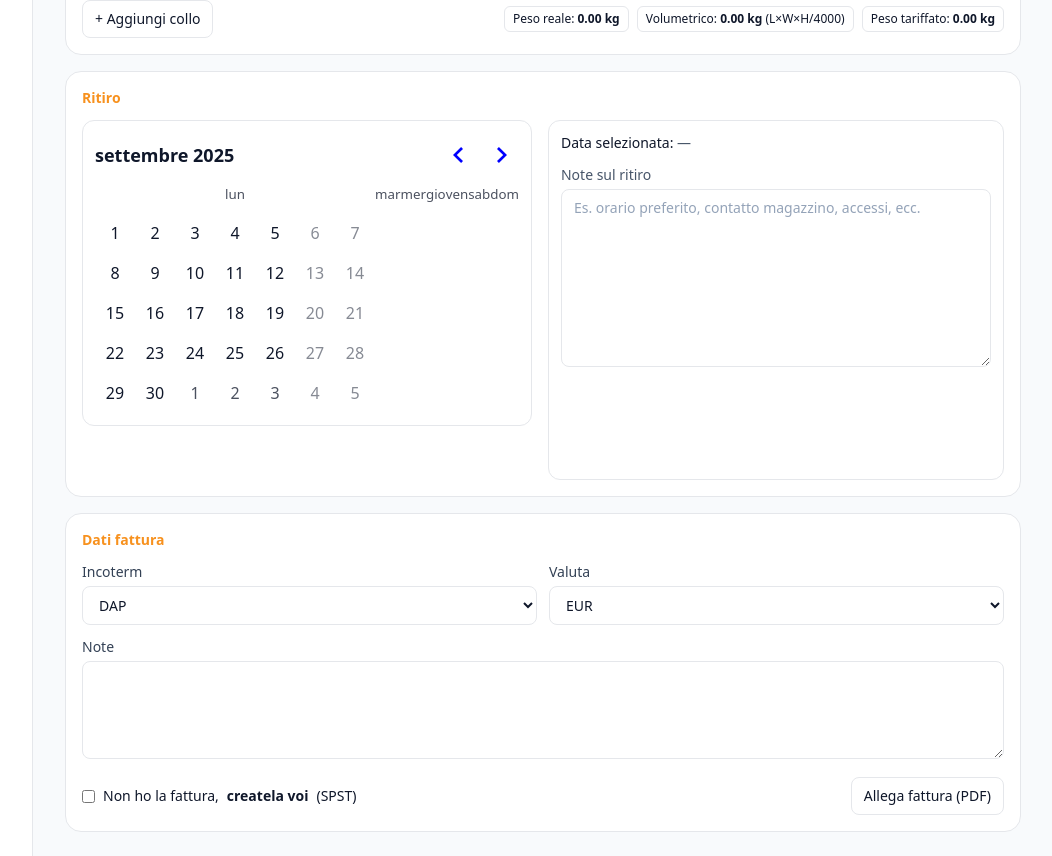
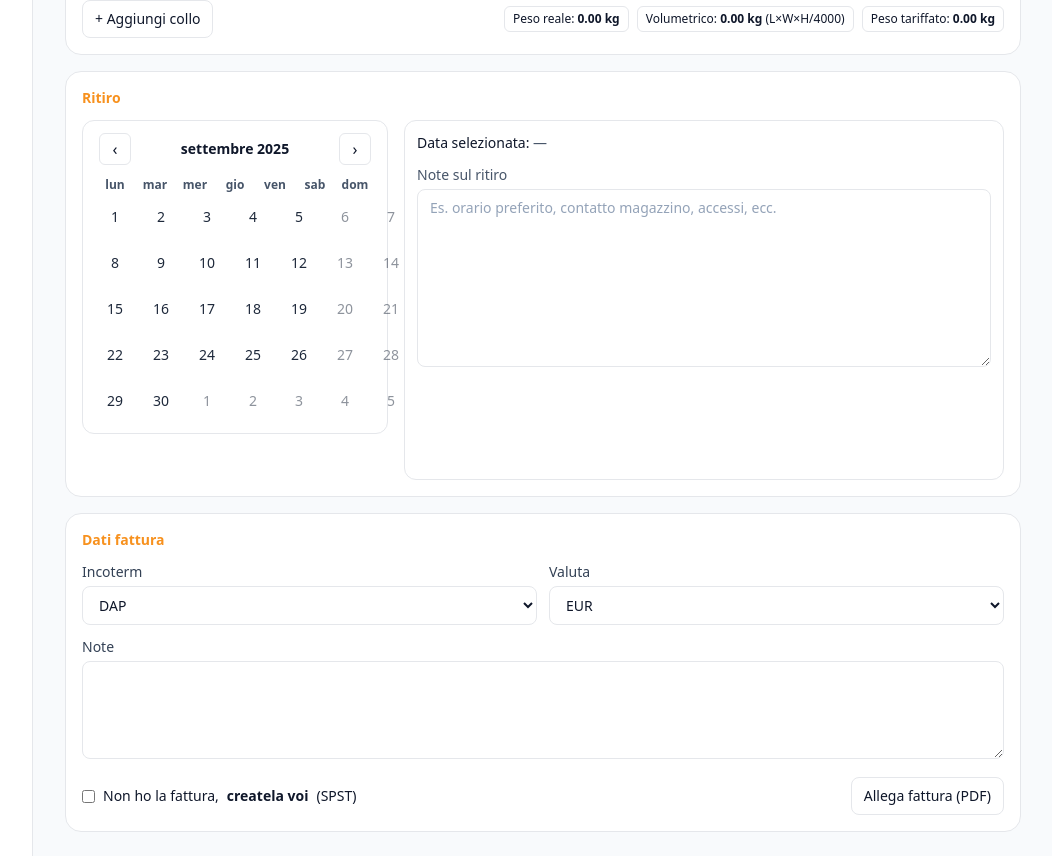
Before and after one commit to SPST-WINE/spst-dashboard, a Next.js app: page /dashboard/nuova/altro in a window 1280 px wide. Shown: the part 960-1816 px from the top of the page, without its empty margins (227-1279 px from the left). Built offline with nearby package versions, Linux system fonts and the light colour scheme.

Commit message:
Update RitiroCard.tsx

```diff
--- a/components/nuova/RitiroCard.tsx
+++ b/components/nuova/RitiroCard.tsx
@@ -1,10 +1,20 @@
 'use client';
 
 import * as React from 'react';
-import { DayPicker } from 'react-day-picker';
-import 'react-day-picker/dist/style.css';
+import {
+  addDays,
+  addMonths,
+  startOfMonth,
+  endOfMonth,
+  startOfWeek,
+  endOfWeek,
+  isSameMonth,
+  isSameDay,
+  isBefore,
+  isWeekend,
+  format,
+} from 'date-fns';
 import { it } from 'date-fns/locale';
-import { format } from 'date-fns';
 
 type Props = {
   date?: Date;
@@ -13,89 +23,125 @@ type Props = {
   setNote: (v: string) => void;
 };
 
+const CELL = 40; // lato cella in px
+const BLUE = '#1c3e5e';
+
 export default function RitiroCard({ date, setDate, note, setNote }: Props) {
-  // domani (h 00:00) = prima data selezionabile
-  const tomorrow = React.useMemo(() => {
+  // domani alle 00:00 = prima data selezionabile
+  const minDate = React.useMemo(() => {
     const d = new Date();
     d.setDate(d.getDate() + 1);
     d.setHours(0, 0, 0, 0);
     return d;
   }, []);
 
-  // dimensione cella coerente (7 colonne)
-  const CELL = 40; // px
-  const TABLE_W = CELL * 7; // 280px
+  const [month, setMonth] = React.useState<Date>(date ?? minDate);
+
+  const weeks = React.useMemo(() => {
+    const start = startOfWeek(startOfMonth(month), { weekStartsOn: 1 });
+    const end = endOfWeek(endOfMonth(month), { weekStartsOn: 1 });
+    const days: Date[] = [];
+    let cur = start;
+    while (cur <= end) {
+      days.push(cur);
+      cur = addDays(cur, 1);
+    }
+    // chunk per settimane
+    const out: Date[][] = [];
+    for (let i = 0; i < days.length; i += 7) out.push(days.slice(i, i + 7));
+    return out;
+  }, [month]);
+
+  const canSelect = (d: Date) =>
+    !isWeekend(d) && !isBefore(d, minDate) && isSameMonth(d, month);
 
   return (
     <div className="rounded-2xl border bg-white p-4">
-      <h3 className="mb-3 text-sm font-semibold text-spst-orange">Ritiro</h3>
+      <h3 className="mb-3 text-sm font-semibold" style={{ color: '#f7911e' }}>
+        Ritiro
+      </h3>
 
-      {/* sinistra: calendario, destra: note */}
       <div className="grid items-start gap-4 md:grid-cols-[auto,1fr]">
-        <div className="inline-block rounded-xl border bg-white p-3">
-          <DayPicker
-            mode="single"
-            locale={it}
-            selected={date}
-            onSelect={setDate}
-            showOutsideDays
-            /* blocca weekend e date prima di domani */
-            disabled={[{ dayOfWeek: [0, 6] }, { before: tomorrow }]}
-            fromDate={tomorrow}
-            defaultMonth={date ?? tomorrow}
-            /* stili "hard" applicati direttamente ai nodi del calendario */
-            styles={{
-              months: { margin: 0 },
-              month: { margin: 0 },
-              caption: { padding: '4px 0 8px', width: TABLE_W },
-              nav: { display: 'flex', gap: 6 },
-              table: { tableLayout: 'fixed', width: TABLE_W },
-              head_row: { height: 28 },
-              head_cell: {
-                width: CELL,
-                minWidth: CELL,
-                textAlign: 'center',
-                color: '#64748b',
-                fontWeight: 600,
-                textTransform: 'lowercase',
-                padding: '4px 0',
-              },
-              row: {},
-              day: {
-                width: CELL,
-                height: CELL,
-                minWidth: CELL,
-                borderRadius: 10,
-                display: 'inline-flex',
-                alignItems: 'center',
-                justifyContent: 'center',
-                lineHeight: 1,
-                margin: 0,
-              },
-              day_selected: {
-                backgroundColor: '#1c3e5e',
-                color: '#fff',
-                boxShadow: 'inset 0 0 0 2px #0f2233',
-              },
-              day_disabled: { opacity: 0.4, cursor: 'not-allowed' },
+        {/* Calendario */}
+        <div className="rounded-xl border p-3">
+          {/* Caption */}
+          <div className="flex items-center justify-between px-1 pb-2" style={{ width: CELL * 7 }}>
+            <button
+              type="button"
+              aria-label="Mese precedente"
+              onClick={() => setMonth(addMonths(month, -1))}
+              className="grid h-8 w-8 place-items-center rounded-md border hover:bg-slate-50"
+            >
+              ‹
+            </button>
+            <div className="text-sm font-semibold">
+              {format(month, 'LLLL yyyy', { locale: it })}
+            </div>
+            <button
+              type="button"
+              aria-label="Mese successivo"
+              onClick={() => setMonth(addMonths(month, 1))}
+              className="grid h-8 w-8 place-items-center rounded-md border hover:bg-slate-50"
+            >
+              ›
+            </button>
+          </div>
+
+          {/* Weekdays */}
+          <div
+            className="grid text-center text-xs font-semibold text-slate-600"
+            style={{ gridTemplateColumns: 'repeat(7, 1fr)', width: CELL * 7 }}
+          >
+            {['lun', 'mar', 'mer', 'gio', 'ven', 'sab', 'dom'].map((d) => (
+              <div key={d} className="py-1">
+                {d}
+              </div>
+            ))}
+          </div>
+
+          {/* Days */}
+          <div
+            className="grid gap-[6px]"
+            style={{
+              gridTemplateColumns: 'repeat(7, 1fr)',
+              width: CELL * 7,
             }}
-            /* abbreviazioni giorni in italiano */
-            formatters={{
-              formatWeekdayName: (day) => format(day, 'eee', { locale: it }),
-            }}
-            /* classi extra solo per hover */
-            classNames={{
-              day: 'tw-day',
-            }}
-          />
+          >
+            {weeks.flat().map((d, idx) => {
+              const selected = !!date && isSameDay(d, date);
+              const outside = !isSameMonth(d, month);
+              const disabled = isWeekend(d) || isBefore(d, minDate) || outside;
+
+              return (
+                <button
+                  key={idx}
+                  type="button"
+                  disabled={disabled}
+                  onClick={() => setDate(d)}
+                  className={`grid place-items-center rounded-[10px] text-sm transition
+                    ${disabled ? 'text-slate-400 opacity-50 cursor-not-allowed' : 'hover:bg-slate-100'}
+                    ${selected ? 'text-white' : 'text-slate-800'}
+                  `}
+                  style={{
+                    width: CELL,
+                    height: CELL,
+                    backgroundColor: selected ? BLUE : 'transparent',
+                    boxShadow: selected ? 'inset 0 0 0 2px #0f2233' : undefined,
+                  }}
+                >
+                  <span>{format(d, 'd', { locale: it })}</span>
+                </button>
+              );
+            })}
+          </div>
         </div>
 
-        <div className="rounded-xl border bg-white p-3 md:min-h-[360px]">
+        {/* Note */}
+        <div className="rounded-xl border p-3 md:min-h-[360px]">
           <div className="mb-3 text-sm text-slate-600">
             <span className="font-medium text-slate-900">Data selezionata: </span>
-            {date ? format(date, 'PPP', { locale: it }) : '—'}
+            {date ? format(date, 'd LLLL yyyy', { locale: it }) : '—'}
           </div>
-
           <label className="mb-1 block text-sm text-slate-600">Note sul ritiro</label>
           <textarea
             rows={8}
@@ -106,13 +152,6 @@ export default function RitiroCard({ date, setDate, note, setNote }: Props) {
           />
         </div>
       </div>
-
-      {/* Hover armonizzato (fuori da react-day-picker) */}
-      <style jsx global>{`
-        .tw-day:hover:not(.rdp-day_disabled):not(.rdp-day_selected) {
-          background-color: #eaf1f7;
-        }
-      `}</style>
     </div>
   );
 }
```
